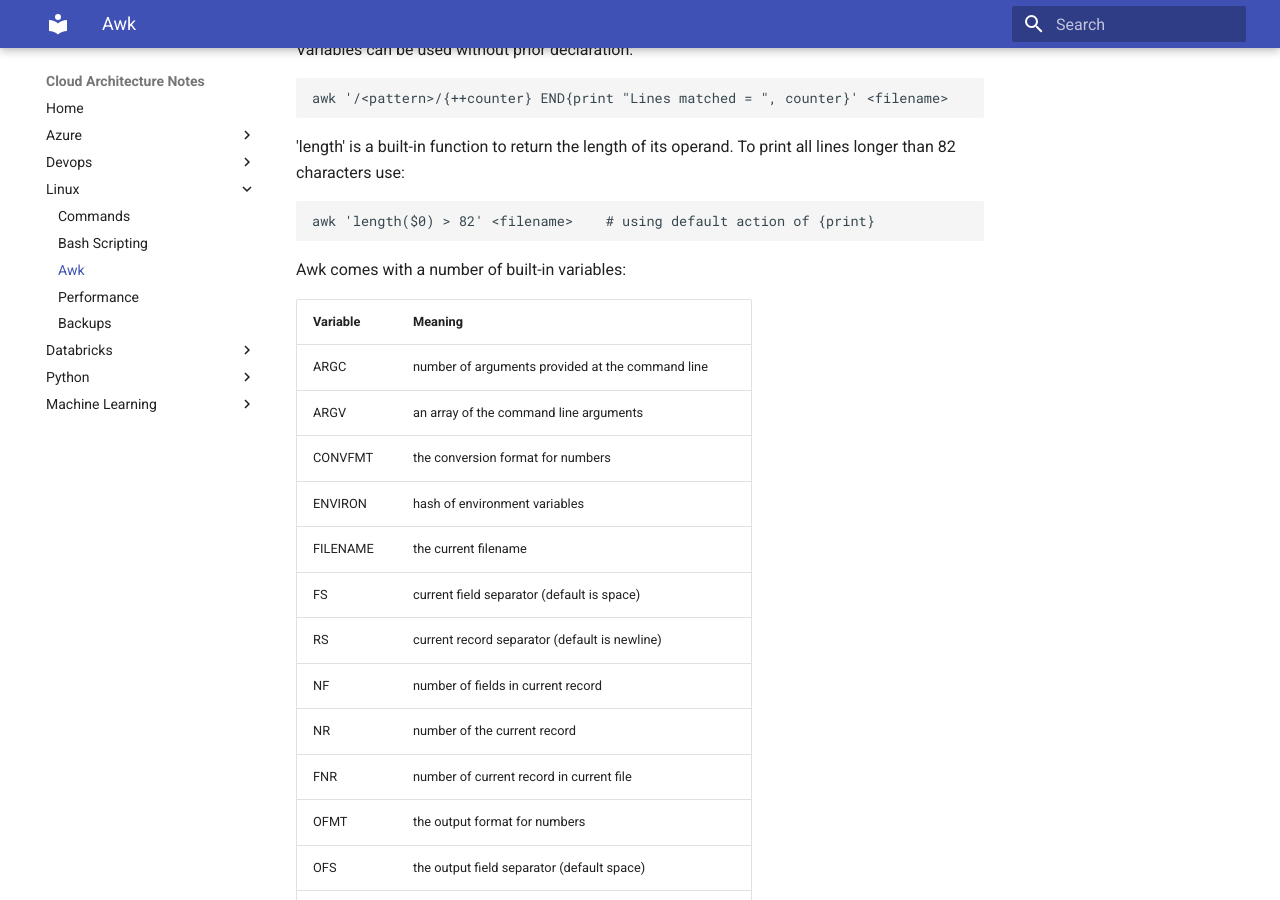
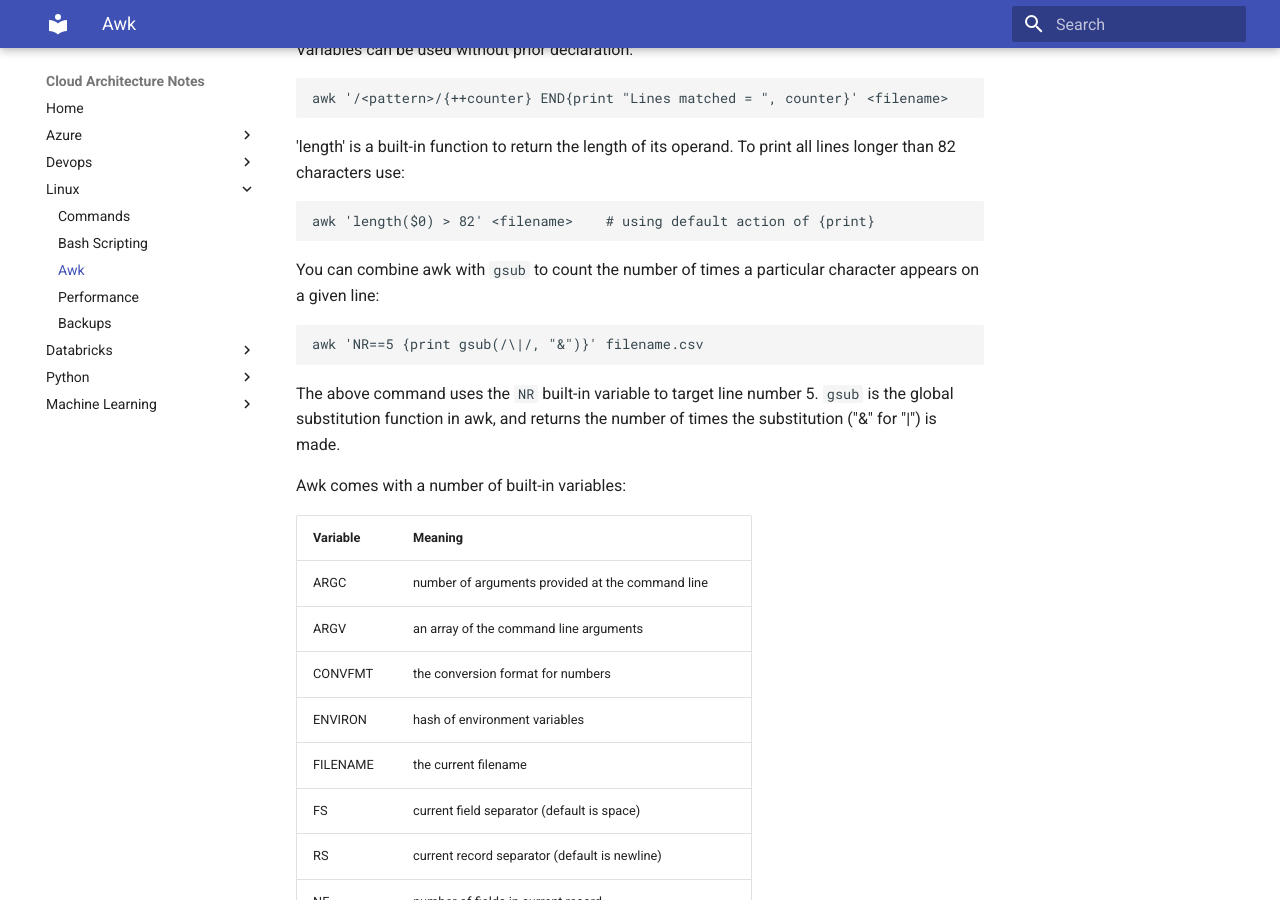
Before and after one commit to dram1964/cloudarchitect, an MkDocs documentation site: the page built from docs/linux/awk.md, in a window 1280 px wide and 900 px high, scrolled down 959 px. Built offline with MkDocs 1.6.1 and Material for MkDocs 9.7.7, drawn with Linux system fonts in a browser that asks for light colours.

Commit message:
adds an awk script for counting delimiters

````diff
--- a/docs/linux/awk.md
+++ b/docs/linux/awk.md
@@ -43,6 +43,14 @@ Variables can be used without prior declaration:
 82 characters use:
 
     awk 'length($0) > 82' <filename>    # using default action of {print}
+
+You can combine awk with `gsub` to count the number of times a particular character appears on a given line:
+
+```bash
+awk 'NR==5 {print gsub(/\|/, "&")}' filename.csv
+```
+
+The above command uses the `NR` built-in variable to target line number 5. `gsub` is the global substitution function in awk, and returns the number of times the substitution ("&" for "|") is made.
 
 Awk comes with a number of built-in variables:
 
````
